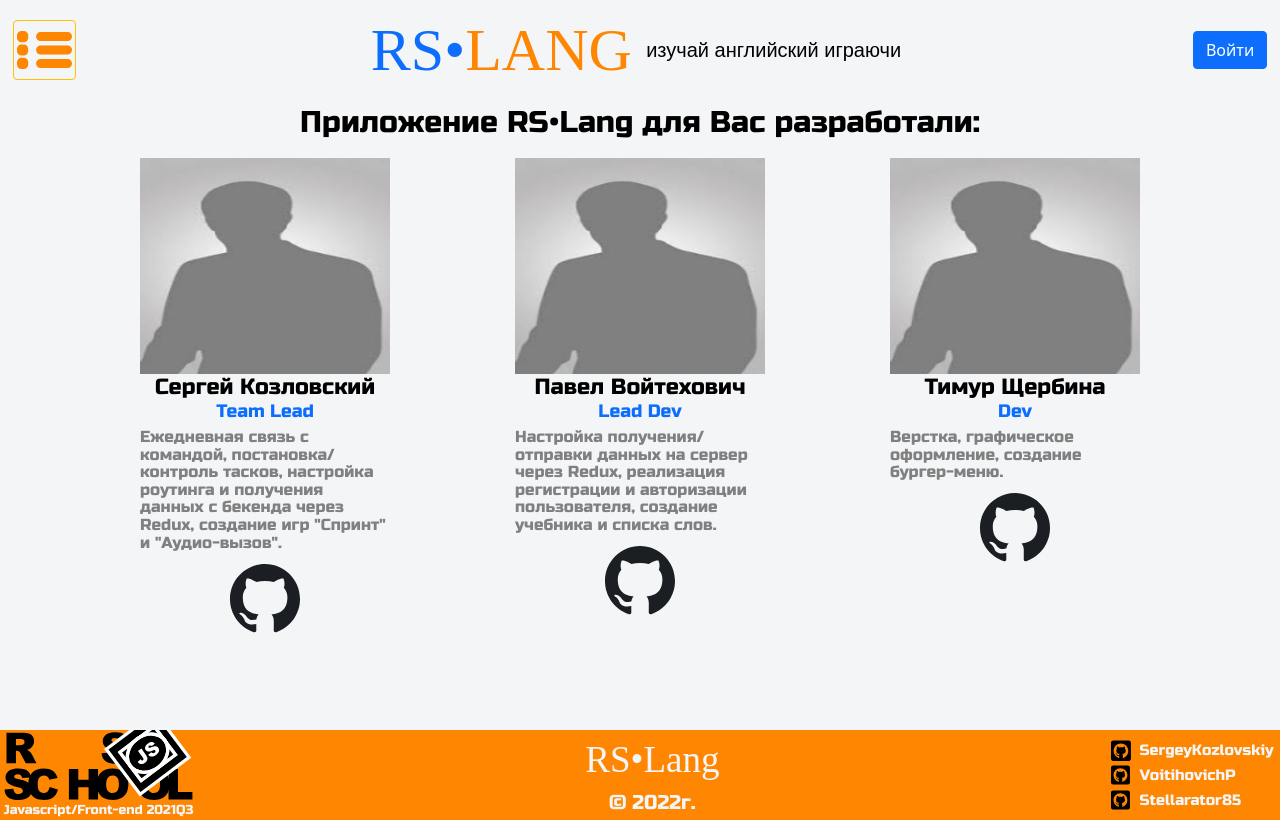
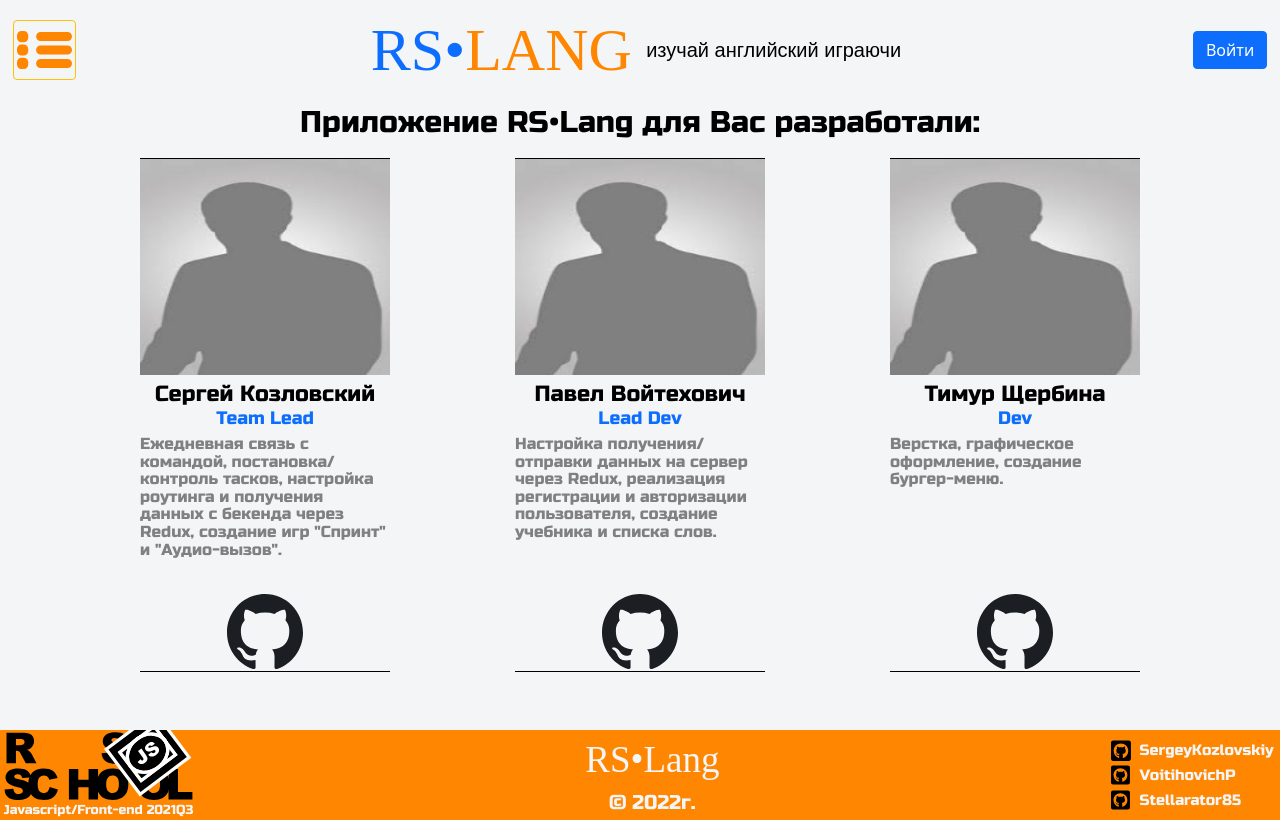
Before and after one commit to SergeyKozlovskiy/rslang, a React (Create React App) app: page /about in a window 1280 px wide. Built offline with nearby package versions, Linux system fonts and the light colour scheme; a web font is replaced by a local one.

Commit message:
feat: adjust styles for about-page

```diff
--- a/src/components/header/header.tsx
+++ b/src/components/header/header.tsx
@@ -11,9 +11,6 @@
 import { logoutUserAction } from '../../store/actions';
 import { getUserInfo } from '../../localStorage/getUserInfo';
 import { IRespSignIn } from '../../types/types';
-
-
-
 
 export const Header: React.FC = () => {
   const showMenu = () => {
--- a/src/pages/about/about.css
+++ b/src/pages/about/about.css
@@ -27,7 +27,9 @@
   line-height: 110%;
   color: var(--main-grey-color);
   align-items: center;
-  height: 115%;
+  height: 110%;
+  border-bottom: 1px var(--main-black-color) solid;
+  border-top: 1px var(--main-black-color) solid;
 }
 
 .about-page-container_dev-card__image {
@@ -41,6 +43,7 @@
   text-align: center;
   color: var(--main-black-color);
   margin-bottom: 3px;
+  margin-top: 6px;
 }
 
 .about-page-container_dev-card__position {
@@ -52,10 +55,10 @@
 }
 
 .about-page-container_dev-card__github {
-  width: fit-content;
-  min-height: fit-content;
+  width: 15%;
+  height: 15%;
   display: flex;
   justify-content: center;
   border-radius: 60%;
-  margin-top: 5%;
+  margin-top: auto;
 }
```
